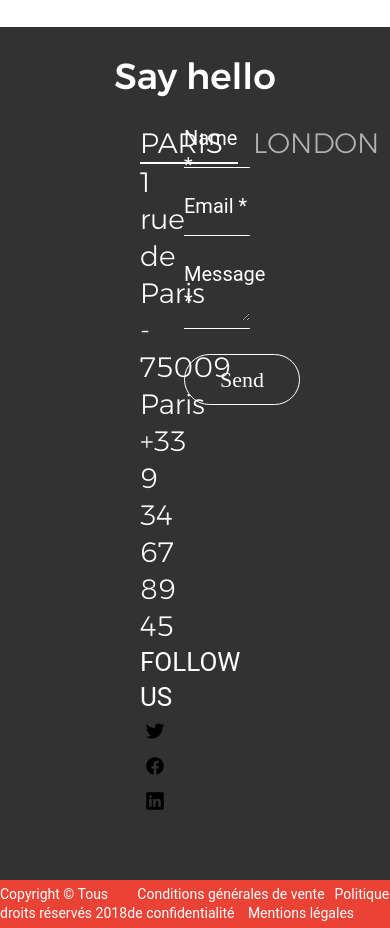
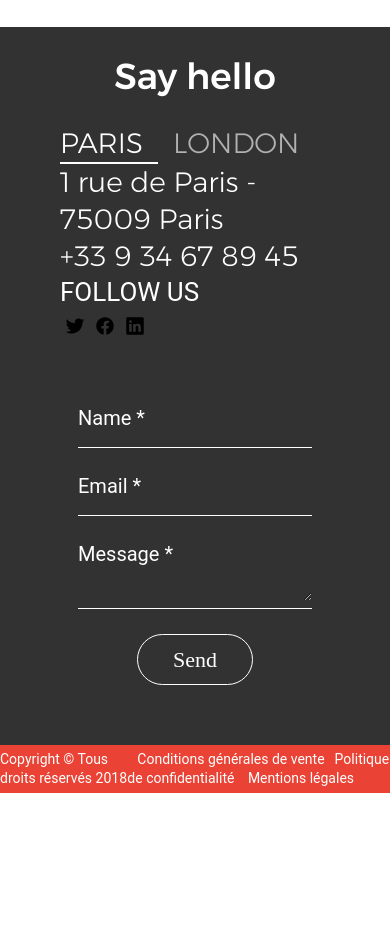
Before and after one commit to Nomentsafiidy/integration_vuejs, a Vue app: page / in a window 390 px wide. Shown: the part 5764-6692 px from the top of the page. After the commit the page ends 6557 px from the top, so only its background shows below. Built offline with nearby package versions, Linux system fonts and the light colour scheme; a web font is replaced by a local one.

Commit message:
feat footer: reposinve

```diff
--- a/src/components/footer/footer.scss
+++ b/src/components/footer/footer.scss
@@ -27,6 +27,24 @@ a {
     line-height: 48px;
   }
 }
+@media (max-width: 992px) {
+  .footer_center {
+    display: flex;
+    flex-direction: column;
+    align-items: center;
+    .footer_left {
+      display: flex;
+      flex-direction: column;
+      margin-bottom: 60px;
+      padding: 0px 60px;
+    }
+    .footer_right {
+      width: 60%;
+      margin-bottom: 60px;
+    }
+  }
+}
+@media (min-width: 992px) {
   .footer_center {
     display: flex;
     padding: 0 140px 60px;
@@ -37,6 +55,7 @@ a {
     }
     .footer_right {
       width: 60%;
+    }
   }
 }
 .footer_tab {
```
Lines whose indentation alone changed are shown as unchanged.
